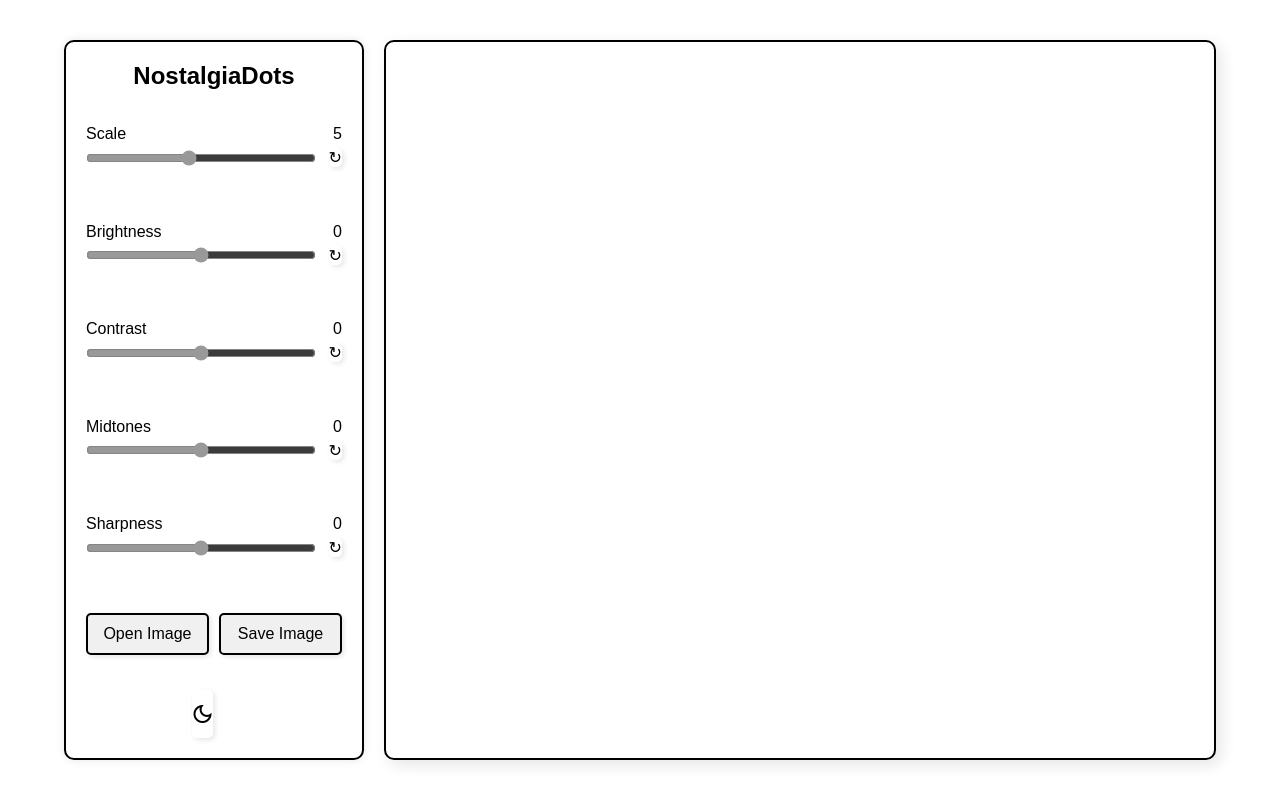
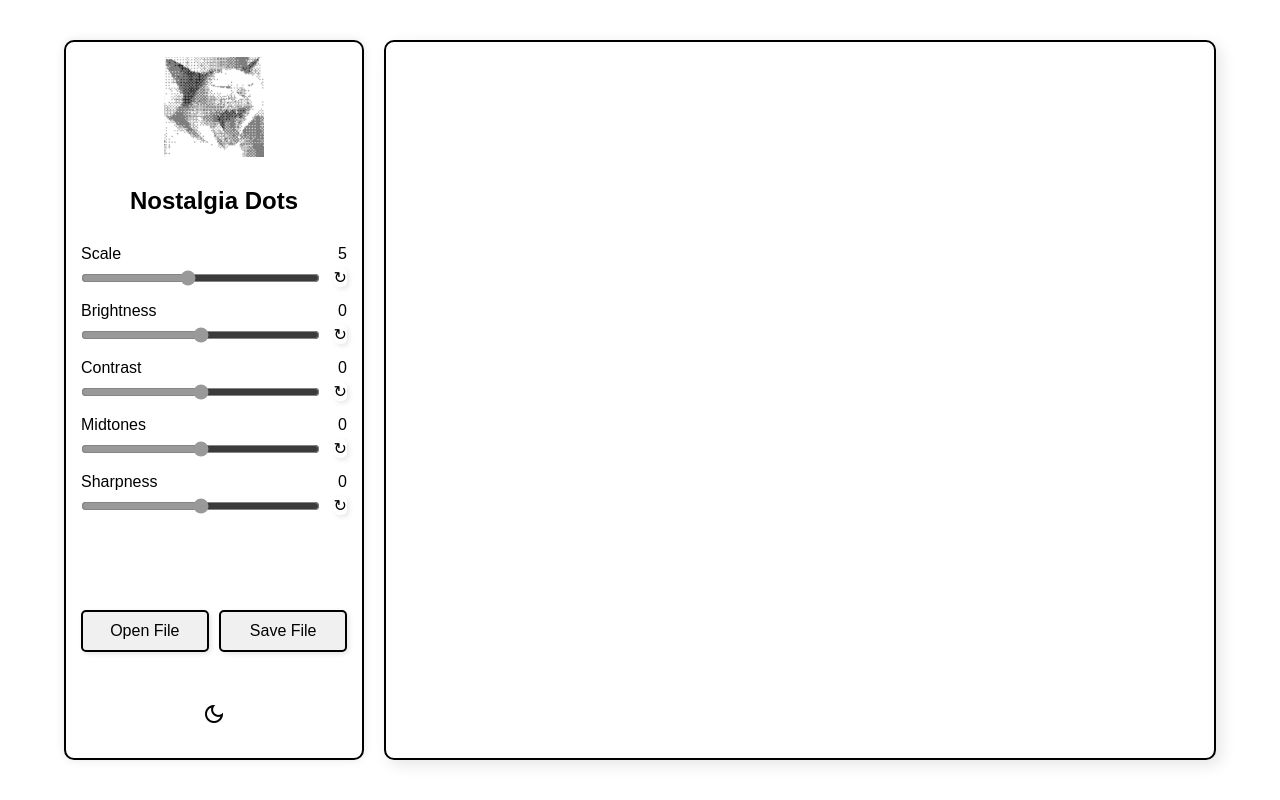
Before and after one commit to valterm/NostalgiaDots, a plain HTML site: page index.html in a window 1280 px wide. Drawn offline with nearby package versions, Linux system fonts and the light colour scheme.

Commit message:
add favicon and logo

```diff
--- a/index.html
+++ b/index.html
@@ -6,11 +6,13 @@
     <title>NostalgiaDots</title>
     <link rel="stylesheet" href="https://fonts.googleapis.com/css2?family=Material+Symbols+Outlined:opsz,wght,FILL,GRAD@20..48,100..700,0..1,-50..200" />
     <link rel="stylesheet" href="style.css">
+    <link rel="icon" href="assets/favicon.ico" type="image/x-icon">
 </head>
 <body>
     <div class="app-container">
         <div class="sidebar">
-            <h2>NostalgiaDots</h2>
+            <img src="assets/yawn.jpeg" alt="Site Logo" class="logo">
+            <h2>Nostalgia Dots</h2>
             <div class="slider-group">
                 <label for="scale-slider" class="slider-label">
                     <span>Scale</span><span id="scale-value">5</span>
@@ -57,8 +59,8 @@
                 </div>
             </div>
             <div class="button-group">
-                <button id="open-image">Open Image</button>
-                <button id="save-image">Save Image</button>
+                <button id="open-image">Open File</button>
+                <button id="save-image">Save File</button>
             </div>
             <div class="mode-toggle">
                 <button id="toggle-mode"></button>
--- a/style.css
+++ b/style.css
@@ -2,6 +2,7 @@
     margin: 0;
     padding: 0;
     box-sizing: border-box;
+    user-select: none;
 }
 
 body {
@@ -47,20 +48,21 @@ body.dark-mode {
 
 .sidebar {
     background-color: var(--sidebar-background);
-    padding: 20px;
+    padding: 15px;
     width: 300px;
     display: flex;
     flex-direction: column;
-    justify-content: space-between;
+    justify-content: flex-start;
     align-items: center;
     border: 2px solid var(--border-color);
     border-radius: 10px;
     box-shadow: 0px 0px 10px rgba(0, 0, 0, 0.1);
+    position: relative;
 }
 
 .slider-group {
     width: 100%;
-    margin-bottom: 20px;
+    margin-bottom: 15px;
 }
 
 .slider-label {
@@ -155,10 +157,23 @@ canvas {
     display: flex;
     justify-content: space-between;
     width: 100%;
+    margin-top: 80px;
 }
 
 button {
     width: 48%;
+}
+
+.grid-container {
+    display: flex;
+    justify-content: space-between;
+    margin-top: 20px;
+}
+
+.grid-container canvas {
+    width: 22%;
+    border: 1px solid var(--border-color);
+    border-radius: 5px;
 }
 
 #toggle-mode {
@@ -171,7 +186,11 @@ button {
     display: flex;
     align-items: center;
     justify-content: center;
-    transition: color 0.3s;
+    position: absolute;
+    bottom: 20px;
+    left: 50%;
+    transform: translateX(-50%);
+    box-shadow: none;
 }
 
 #toggle-mode:hover {
@@ -192,3 +211,15 @@ button {
         width: 100%;
     }
 }
+
+.logo {
+    display: block;
+    width: 100px;
+    height: auto;
+    margin: 0 auto 30px auto;
+    object-fit: contain;
+}
+
+.sidebar h2 {
+    margin-bottom: 30px;
+}
```
Also changed, not shown: assets/android-chrome-192x192.png (added), assets/android-chrome-512x512.png (added), assets/apple-touch-icon.png (added), assets/favicon-16x16.png (added), assets/favicon-32x32.png (added), assets/favicon.ico (added), assets/site.webmanifest (added), assets/yawn.jpeg (added).
